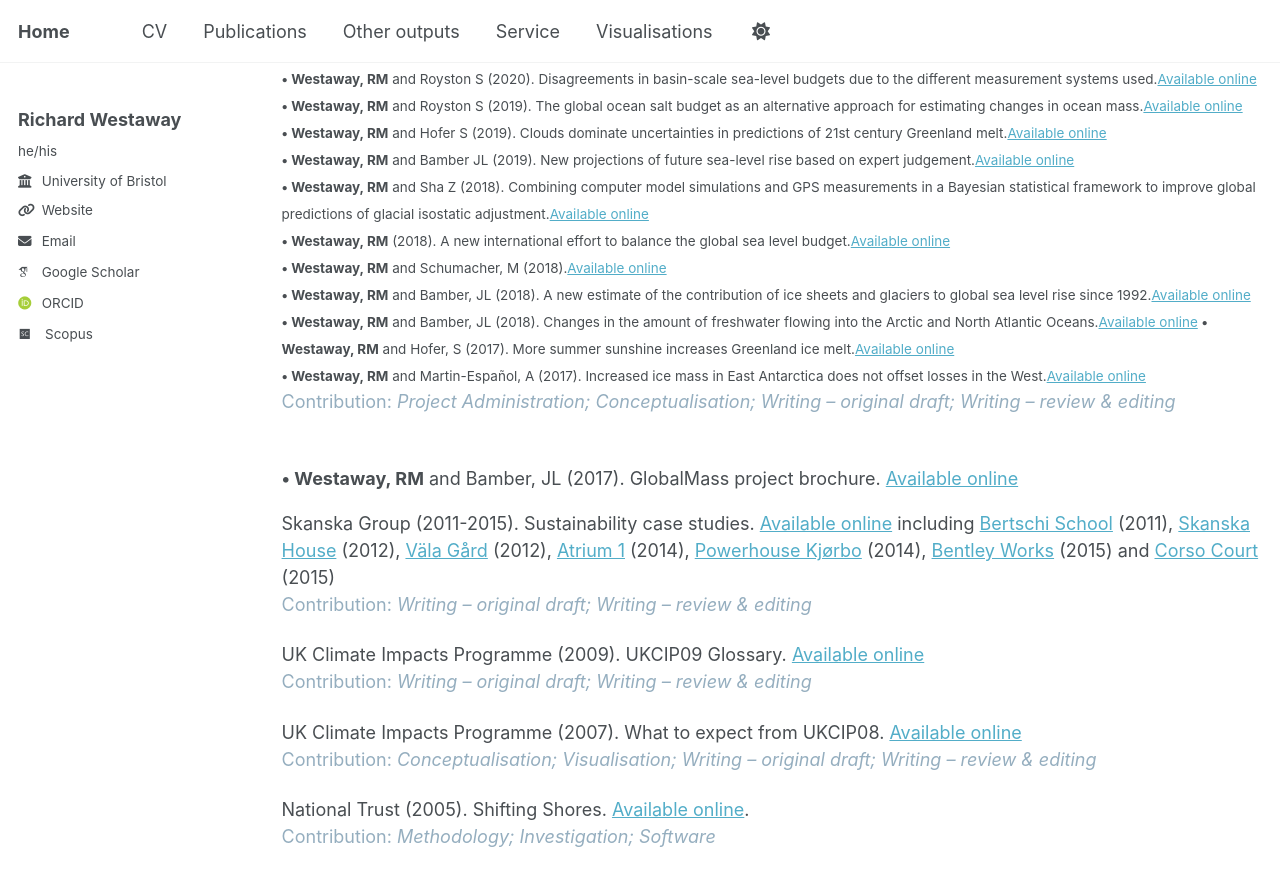
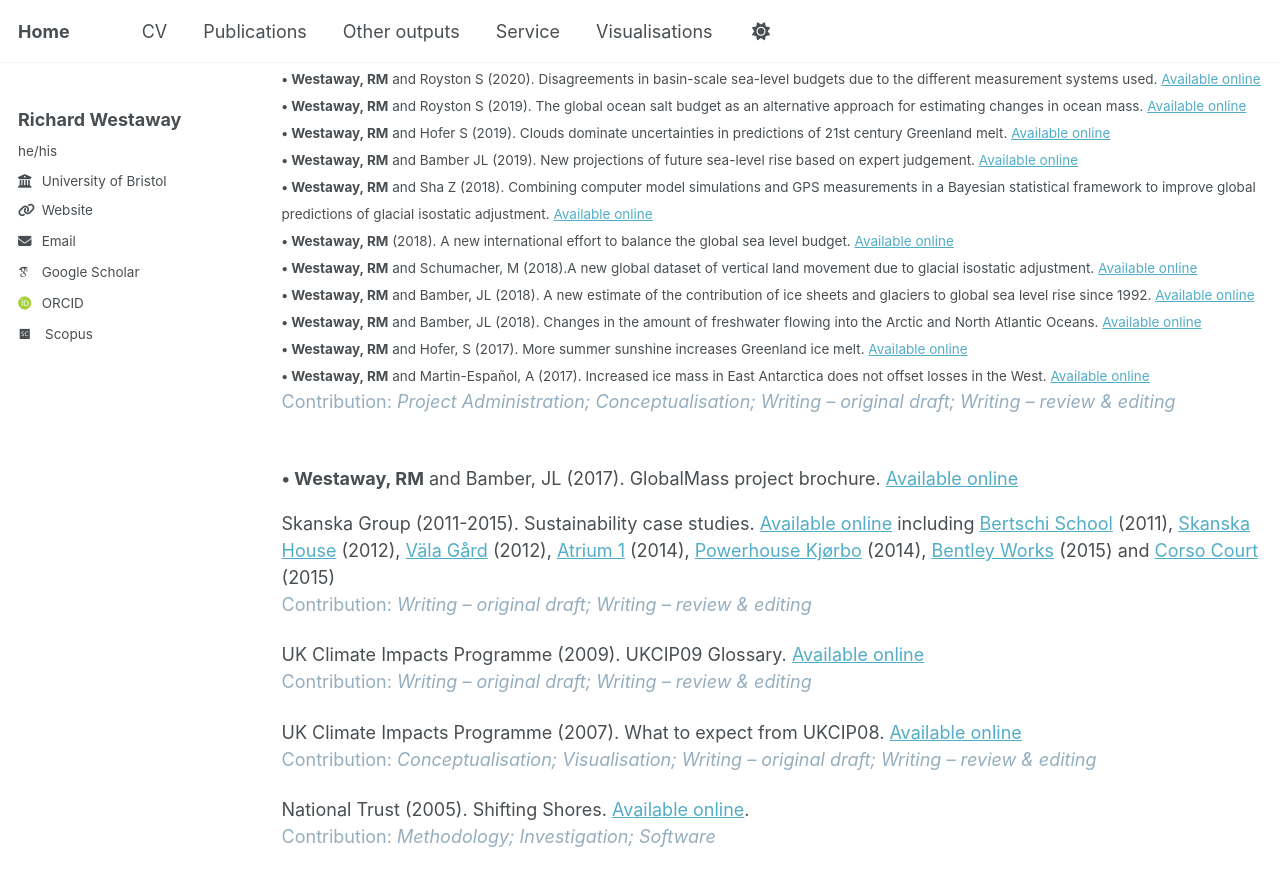
Before and after one commit to richardwestaway/richardwestaway.github.io, a Jekyll site: the page built from _pages/outputs.html, in a window 1280 px wide and 900 px high, scrolled down 13620 px. Shown: the top 886 px of the window. Built offline with Jekyll 4.4.1, drawn with Linux system fonts in a browser that asks for light colours; some web fonts are replaced.

```diff
--- a/_pages/outputs.html
+++ b/_pages/outputs.html
@@ -278,19 +278,19 @@ Maritime Engineering.</em> <a href="https://doi.org/10.1680/maen.2005.158.2.69"
 <h2 id="other">Other</h2>
 
 <p>GlobalMass project (2017-2020). Plain language summaries of papers published by the project team, including:
-<br /><small><strong>• Westaway, RM</strong> and Vishwakarma BD (2020). Hydrology trends from short time series are better interpreted using historical variability.<a href="https://www.globalmass.eu/hydrology-trends-from-short-time-series-are-better-interpreted-using-historical-variability/" target="_blank" rel="noopener">Available online</a>
-<br /><strong>• Westaway, RM</strong> and Vishwakarma BD (2020). Sea level budgets should account for ocean bottom deformation.<a href="https://www.globalmass.eu/sea-level-budgets-should-account-for-ocean-bottom-deformation/" target="_blank" rel="noopener">Available online</a>
-<br /><strong>• Westaway, RM</strong> and Royston S (2020). Disagreements in basin-scale sea-level budgets due to the different measurement systems used.<a href="https://www.globalmass.eu/disagreements-in-basin-scale-sea-level-budgets-due-to-the-different-measurement-systems-used/" target="_blank" rel="noopener">Available online</a>
-<br /><strong>• Westaway, RM</strong> and Royston S (2019). The global ocean salt budget as an alternative approach for estimating changes in ocean mass.<a href="https://www.globalmass.eu/the-global-ocean-salt-budget-as-an-alternative-approach-for-estimating-changes-in-ocean-mass/" target="_blank" rel="noopener">Available online</a>
-<br /><strong>• Westaway, RM</strong> and Hofer S (2019). Clouds dominate uncertainties in predictions of 21st century Greenland melt.<a href="https://www.globalmass.eu/clouds-dominate-uncertainties-in-predictions-of-21st-century-greenland-melt/" target="_blank" rel="noopener">Available online</a>
-<br /><strong>• Westaway, RM</strong> and Bamber JL (2019). New projections of future sea-level rise based on expert judgement.<a href="https://www.globalmass.eu/new-projections-of-future-sea-level-rise-based-on-expert-judgement/" target="_blank" rel="noopener">Available online</a>
-<br /><strong>• Westaway, RM</strong> and Sha Z (2018). Combining computer model simulations and GPS measurements in a Bayesian statistical framework to improve global predictions of glacial isostatic adjustment.<a href="https://www.globalmass.eu/combining-computer-model-simulations-and-gps-measurements-in-a-bayesian-statistical-framework-to-improve-global-predictions-of-glacial-isostatic-adjustment/" target="_blank" rel="noopener">Available online</a>
-<br /><strong>• Westaway, RM</strong> (2018). A new international effort to balance the global sea level budget.<a href="https://www.globalmass.eu/a-new-international-effort-to-balance-the-global-sea-level-budget/" target="_blank" rel="noopener">Available online</a>
-<br /><strong>• Westaway, RM</strong> and Schumacher, M (2018).<a href="https://www.globalmass.eu/a-new-global-dataset-of-vertical-land-movement-due-to-glacial-isostatic-adjustment/" target="_blank" rel="noopener">Available online</a>
-<br /><strong>• Westaway, RM</strong> and Bamber, JL (2018). A new estimate of the contribution of ice sheets and glaciers to global sea level rise since 1992.<a href="https://www.globalmass.eu/a-new-estimate-of-the-contribution-of-ice-sheets-and-glaciers-to-global-sea-level-rise-since-1992/" target="_blank" rel="noopener">Available online</a>
-<br /><strong>• Westaway, RM</strong> and Bamber, JL (2018). Changes in the amount of freshwater flowing into the Arctic and North Atlantic Oceans.<a href="https://www.globalmass.eu/changes-in-the-amount-of-freshwater-flowing-into-the-arctic-and-north-atlantic-oceans/" target="_blank" rel="noopener">Available online</a>
-<strong>• Westaway, RM</strong> and Hofer, S (2017). More summer sunshine increases Greenland ice melt.<a href="https://www.globalmass.eu/more-summer-sunshine-increases-greenland-ice-melt/" target="_blank" rel="noopener">Available online</a>
-<br /><strong>• Westaway, RM</strong> and Martin-Español, A (2017). Increased ice mass in East Antarctica does not offset losses in the West.<a href="https://www.globalmass.eu/constraining-the-mass-balance-of-east-antarctica/" target="_blank" rel="noopener">Available online</a></small>
+<br /><small><strong>• Westaway, RM</strong> and Vishwakarma BD (2020). Hydrology trends from short time series are better interpreted using historical variability. <a href="https://www.globalmass.eu/hydrology-trends-from-short-time-series-are-better-interpreted-using-historical-variability/" target="_blank" rel="noopener">Available online</a>
+<br /><strong>• Westaway, RM</strong> and Vishwakarma BD (2020). Sea level budgets should account for ocean bottom deformation. <a href="https://www.globalmass.eu/sea-level-budgets-should-account-for-ocean-bottom-deformation/" target="_blank" rel="noopener">Available online</a>
+<br /><strong>• Westaway, RM</strong> and Royston S (2020). Disagreements in basin-scale sea-level budgets due to the different measurement systems used. <a href="https://www.globalmass.eu/disagreements-in-basin-scale-sea-level-budgets-due-to-the-different-measurement-systems-used/" target="_blank" rel="noopener">Available online</a>
+<br /><strong>• Westaway, RM</strong> and Royston S (2019). The global ocean salt budget as an alternative approach for estimating changes in ocean mass. <a href="https://www.globalmass.eu/the-global-ocean-salt-budget-as-an-alternative-approach-for-estimating-changes-in-ocean-mass/" target="_blank" rel="noopener">Available online</a>
+<br /><strong>• Westaway, RM</strong> and Hofer S (2019). Clouds dominate uncertainties in predictions of 21st century Greenland melt. <a href="https://www.globalmass.eu/clouds-dominate-uncertainties-in-predictions-of-21st-century-greenland-melt/" target="_blank" rel="noopener">Available online</a>
+<br /><strong>• Westaway, RM</strong> and Bamber JL (2019). New projections of future sea-level rise based on expert judgement. <a href="https://www.globalmass.eu/new-projections-of-future-sea-level-rise-based-on-expert-judgement/" target="_blank" rel="noopener">Available online</a>
+<br /><strong>• Westaway, RM</strong> and Sha Z (2018). Combining computer model simulations and GPS measurements in a Bayesian statistical framework to improve global predictions of glacial isostatic adjustment. <a href="https://www.globalmass.eu/combining-computer-model-simulations-and-gps-measurements-in-a-bayesian-statistical-framework-to-improve-global-predictions-of-glacial-isostatic-adjustment/" target="_blank" rel="noopener">Available online</a>
+<br /><strong>• Westaway, RM</strong> (2018). A new international effort to balance the global sea level budget. <a href="https://www.globalmass.eu/a-new-international-effort-to-balance-the-global-sea-level-budget/" target="_blank" rel="noopener">Available online</a>
+<br /><strong>• Westaway, RM</strong> and Schumacher, M (2018).A new global dataset of vertical land movement due to glacial isostatic adjustment. <a href="https://www.globalmass.eu/a-new-global-dataset-of-vertical-land-movement-due-to-glacial-isostatic-adjustment/" target="_blank" rel="noopener">Available online</a>
+<br /><strong>• Westaway, RM</strong> and Bamber, JL (2018). A new estimate of the contribution of ice sheets and glaciers to global sea level rise since 1992. <a href="https://www.globalmass.eu/a-new-estimate-of-the-contribution-of-ice-sheets-and-glaciers-to-global-sea-level-rise-since-1992/" target="_blank" rel="noopener">Available online</a>
+<br /><strong>• Westaway, RM</strong> and Bamber, JL (2018). Changes in the amount of freshwater flowing into the Arctic and North Atlantic Oceans. <a href="https://www.globalmass.eu/changes-in-the-amount-of-freshwater-flowing-into-the-arctic-and-north-atlantic-oceans/" target="_blank" rel="noopener">Available online</a>
+<br /><strong>• Westaway, RM</strong> and Hofer, S (2017). More summer sunshine increases Greenland ice melt. <a href="https://www.globalmass.eu/more-summer-sunshine-increases-greenland-ice-melt/" target="_blank" rel="noopener">Available online</a>
+<br /><strong>• Westaway, RM</strong> and Martin-Español, A (2017). Increased ice mass in East Antarctica does not offset losses in the West. <a href="https://www.globalmass.eu/constraining-the-mass-balance-of-east-antarctica/" target="_blank" rel="noopener">Available online</a></small>
 <br /><span style="color: #95aebf;">Contribution: <em>Project Administration; Conceptualisation; Writing &ndash; original draft; Writing &ndash; review &amp; editing</em></span></p>
 
 <br /><strong>• Westaway, RM</strong> and Bamber, JL (2017). GlobalMass project brochure. <a href="https://bpb-eu-w2.wpmucdn.com/blogs.bristol.ac.uk/dist/d/388/files/2017/06/GlobalMass-brochure-FINAL.pdf" target="_blank" rel="noopener">Available online</a>
```
